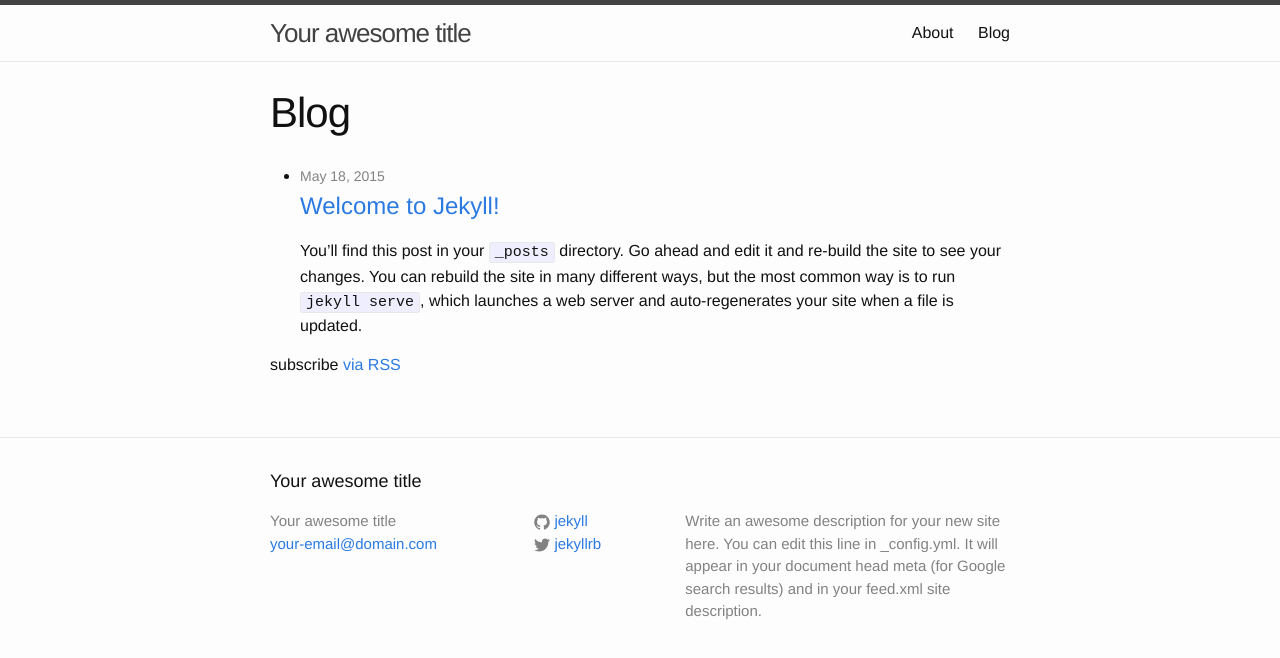
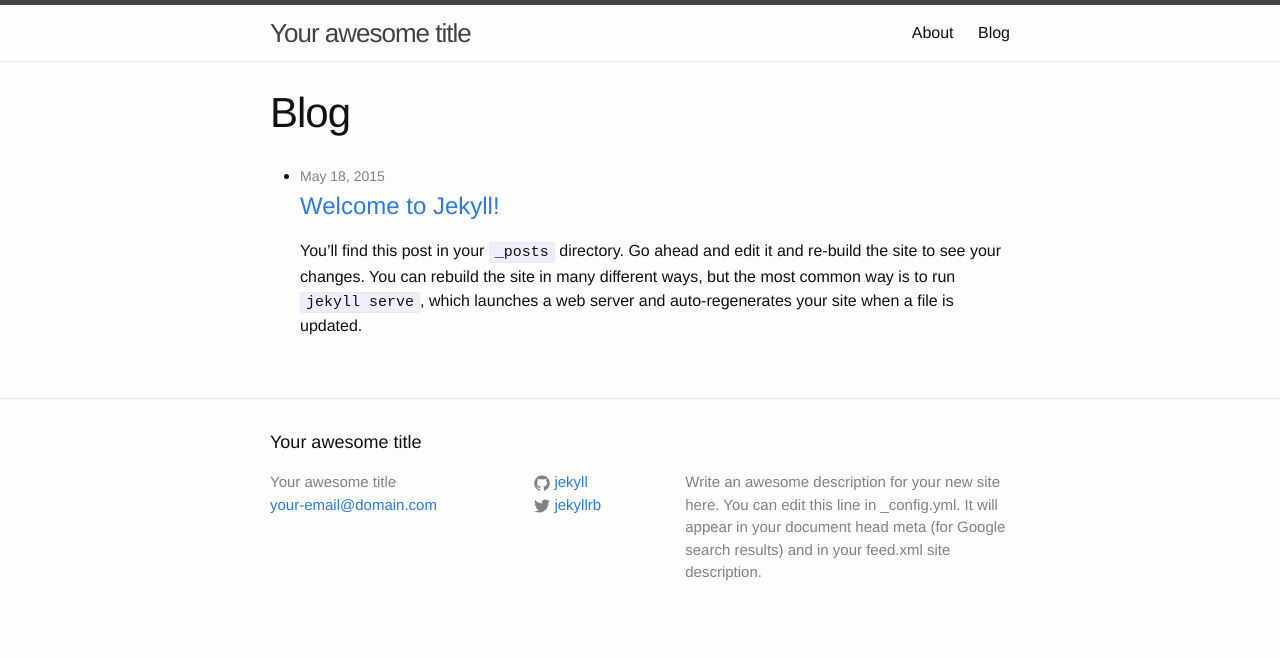
Before and after one commit to josephlei/jjl-website, a Jekyll site: the page built from blog.md, in a window 1280 px wide. Shown: the top 658 px of the page. Built offline with Jekyll 4.4.1, drawn with Linux system fonts in a browser that asks for light colours.

Commit message:
Update blog.md

```diff
--- a/blog.md
+++ b/blog.md
@@ -18,5 +18,3 @@
     </li>
   {% endfor %}
 </ul>
-
-<p class="rss-subscribe">subscribe <a href="{{ "/feed.xml" }}">via RSS</a></p>
```
